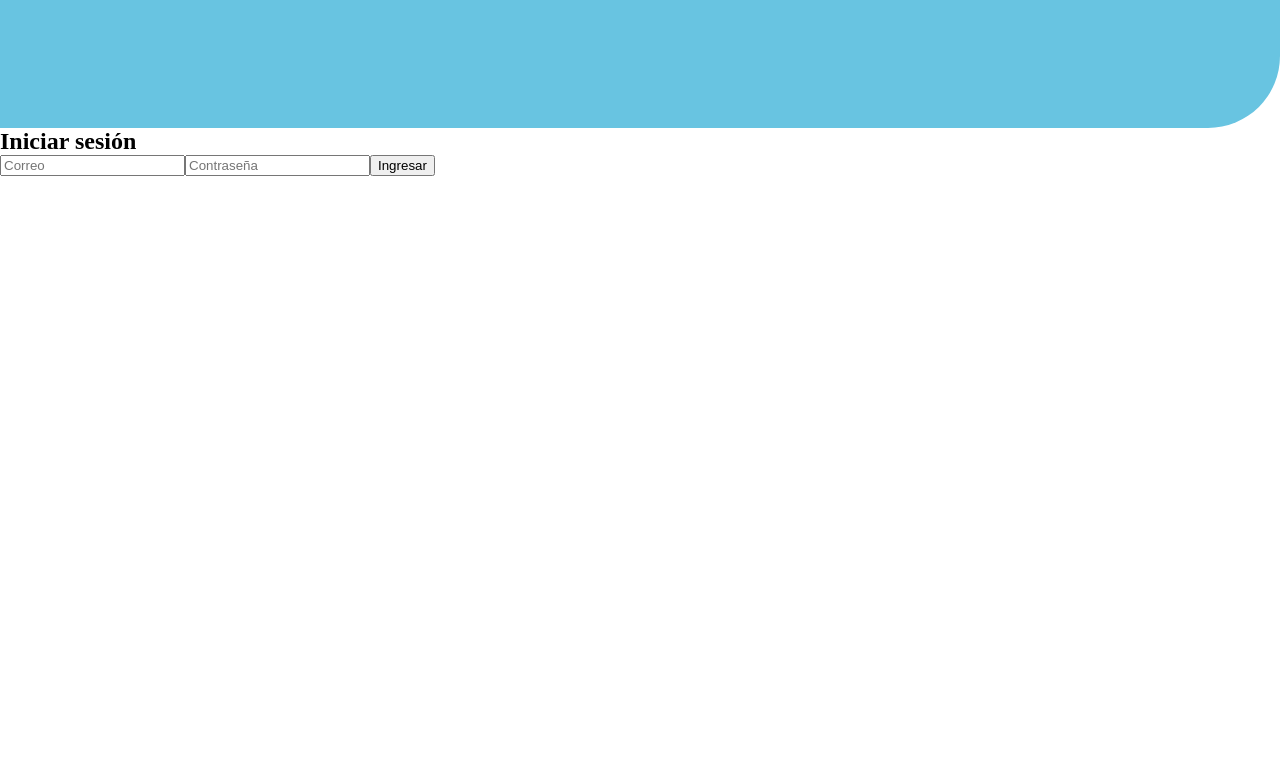
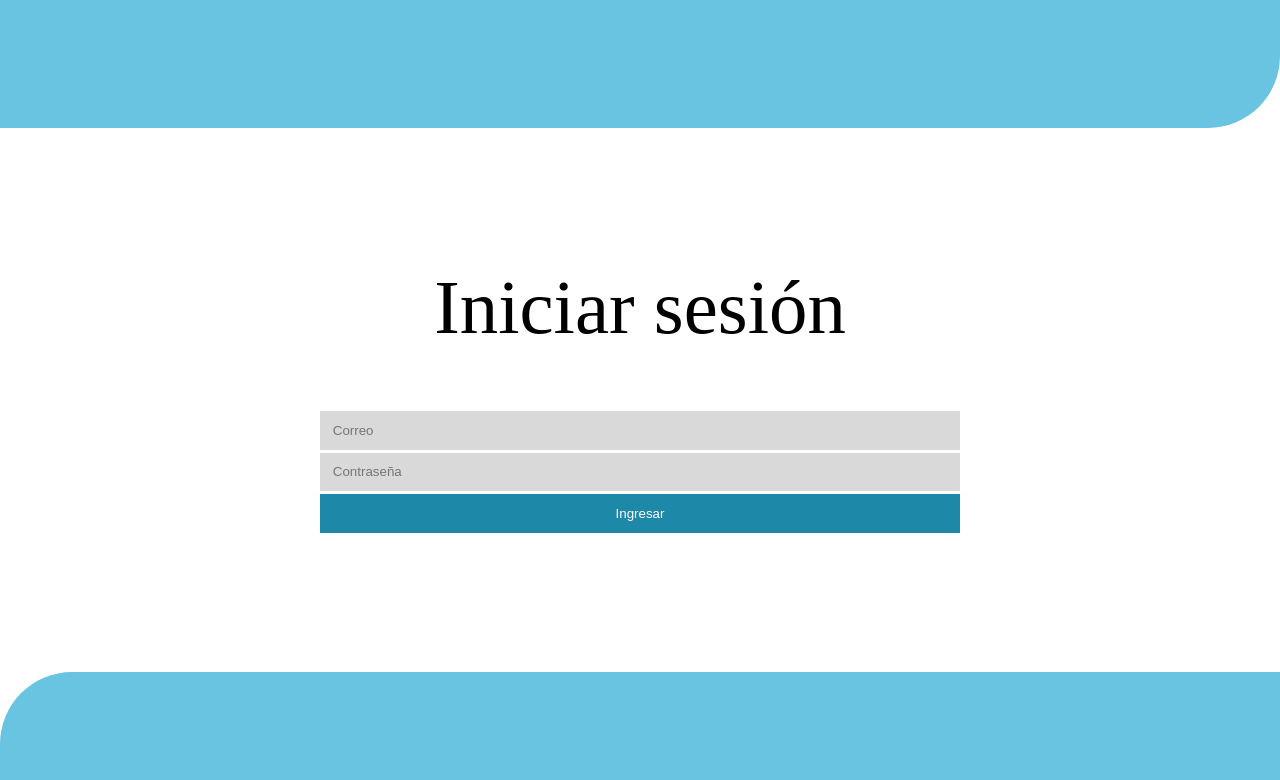
Before and after one commit to iafsdev/alumineria, a Next.js app: page /login in a window 1280 px wide. Shown: the top 780 px of the page. Built offline with nearby package versions, Linux system fonts and the light colour scheme.

Commit message:
Añade estilos bottomBorder y loginForm

```diff
--- a/src/app/globals.css
+++ b/src/app/globals.css
@@ -1,5 +1,12 @@
 * {
   margin: 0 0 0 0;
+}
+
+main {
+  height: 100vh;
+  display: flex;
+  flex-direction: column;
+  justify-content: space-between;
 }
 
 .top-border{
@@ -8,3 +15,78 @@
   border-radius: 0 0 9vh 0;
   background-color: #68C4E1;
 }
+
+.bottom-border{
+  width: 100vw;
+  height: 16vh;
+  border-radius: 9vh 0 0 0;
+  background-color: #68C4E1;
+}
+
+.div-loginForm{
+  height: 48vh;
+  display: flex;
+  flex-direction: column;
+  align-items: center;
+  justify-content: space-evenly;
+}
+
+.login-title{
+  font-family:'Times New Roman', Times, serif;
+  font-weight: 400;
+  font-size: 4vh;
+  @media screen and (min-width: 720px) {
+    font-size: 6vw;
+  }
+  @media screen and (min-width: 1440px) {
+    font-size: 8vh;
+  }
+}
+
+.login-form{
+  height: 28vh;
+  display: flex;
+  flex-direction: column;
+  align-items: center;
+  justify-content: space-evenly;
+  @media screen and (min-height: 720px) {
+    height: 16vh;
+  }
+}
+
+.login-input {
+  width: 75vw;
+  height: 3vh;
+  background-color: #D9D9D9;
+  border-style: none;
+  padding-left: 1vw;
+  box-sizing: border-box;
+  font-weight: 400;
+  @media screen and (min-width:512px){
+    width: 50vw;
+    height: 3vw;
+  }
+  @media screen and (min-width: 1440px){
+    width: 42vw;
+    height: 4vh;
+  }
+}
+
+.login-button {
+  width: 75vw;
+  height: 3vh;
+  padding: 0;
+  background-color: #D9D9D9;
+  border-style: none;
+  font-weight: 500;
+  background-color: #1E88A9;
+  color: white;
+  @media screen and (min-width:512px){
+    width: 50vw;
+    height: 3vw;
+  }
+  @media screen and (min-width: 1440px){
+    width: 42vw;
+    height: 4vh;
+  }
+}
--- a/src/components/bottomBorder.js
+++ b/src/components/bottomBorder.js
@@ -1,6 +1,6 @@
 export default function BottomBorder() {
   return (
-    <div>
+    <div className="bottom-border">
     </div>
   )
 }
--- a/src/components/loginForm.js
+++ b/src/components/loginForm.js
@@ -1,11 +1,11 @@
 export default function LoginForm() {
   return (
-    <div>
-      <h2>Iniciar sesión</h2>
-      <form>
-        <input name='email' type="email" placeholder="Correo"/>
-        <input name="password" type="password" placeholder="Contraseña"/>
-        <button>Ingresar</button>
+    <div className="div-loginForm">
+      <h2 className="login-title">Iniciar sesión</h2>
+      <form className="login-form">
+        <input className="login-input" name='email' type="email" placeholder="Correo"/>
+        <input className="login-input" name="password" type="password" placeholder="Contraseña"/>
+        <button className="login-button">Ingresar</button>
       </form>
     </div>
   )
```
